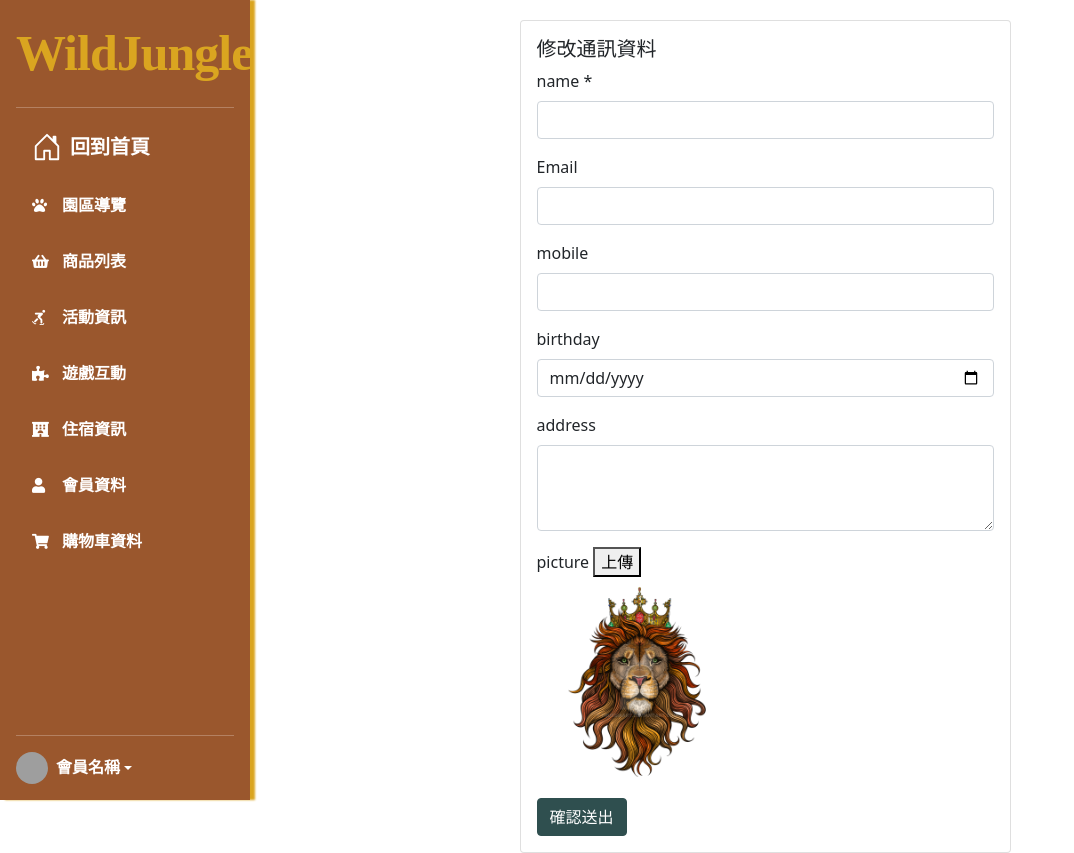
After one commit to Lnhngx/myTeamWork, a PHP site: the page made by edit(test).php in a window 1280 px wide. The commit adds this page. Shown: the whole page, without its empty margins (0-1074 px from the left). Run offline with PHP 8.4, Linux system fonts and the light colour scheme; data that the repository does not hold is empty; some web fonts are replaced; grey boxes are pictures that could not be loaded.

Commit message:
新增修改欄位參考

```diff
--- /dev/null
+++ b/edit(test).php
@@ -0,0 +1,79 @@
+<?php require __DIR__ . '/parts/__connect_db.php' ?>
+
+<?php include __DIR__ . '/parts/__html_head.php' ?>
+<?php include __DIR__ . '/parts/__sidebar.php' ?>
+<style>
+    .container {
+        position: absolute;
+        right: 0;
+        width: calc(100% - 250px);
+        margin-top: 20px;
+        margin-bottom: 20px;
+
+    }
+
+    .row {
+        justify-content: center;
+    }
+
+    .subbtn {
+        background-color: #2f4f4f;
+        border-color: #2f4f4f;
+    }
+
+    .subbtn:hover {
+        background-color: #908a70;
+        border-color: #908a70;
+    }
+</style>
+
+<div class="container">
+    <div class="row">
+        <div class="col-md-6">
+            <div class="card">
+                <div class="card-body">
+                    <h5 class="card-title">修改通訊資料</h5>
+                    <form name="form1" onsubmit="sendData();return false;">
+                        <input type="hidden" name="sid" value="<?= $row['sid'] ?>" />
+                        <div class="mb-3">
+                            <label for="name" class="form-label">name *</label>
+                            <input type="text" class="form-control" id="name" name="name" value="<?= htmlentities($row['name']) ?>">
+                            <div class="form-text"></div>
+                        </div>
+                        <div class="mb-3">
+                            <label for="email" class="form-label">Email</label>
+                            <input type="email" class="form-control" id="email" name="email" value="<?= $row['email'] ?>">
+                            <div class="form-text"></div>
+                        </div>
+                        <div class="mb-3">
+                            <label for="mobile" class="form-label">mobile</label>
+                            <input type="text" class="form-control" id="mobile" name="mobile" value="<?= $row['mobile'] ?>">
+                            <div class="form-text"></div>
+                        </div>
+                        <div class="mb-3">
+                            <label for="birthday" class="form-label">birthday</label>
+                            <input type="date" class="form-control" id="birthday" name="birthday" value="<?= $row['birthday'] ?>">
+                            <div class="form-text"></div>
+                        </div>
+                        <div class="mb-3">
+                            <label for="address" class="form-label">address</label>
+                            <textarea class="form-control" name="address" id="address" cols="30" rows="3"><?= $row['address'] ?></textarea>
+                            <div class="form-text"></div>
+                        </div>
+                        <div class="mb-3">
+                            <label for="picture" class="form-label">picture</label>
+                            <button onclick="">上傳</button>
+                            <br>
+                            <img src="./pic/alpha-lion-3.png" class="card-img-top" alt="..." style="width:200px">
+
+                        </div>
+
+
+                        <input type="submit" class="subbtn btn btn-primary" value="確認送出">
+                    </form>
+                </div>
+            </div>
+        </div>
+    </div>
+    <?php include __DIR__ . '/parts/__scripts.php' ?>
+    <?php include __DIR__ . '/parts/__html_foot.php' ?>
```
Also changed, not shown: parts/__navbar.php (+0 -13 lines).
